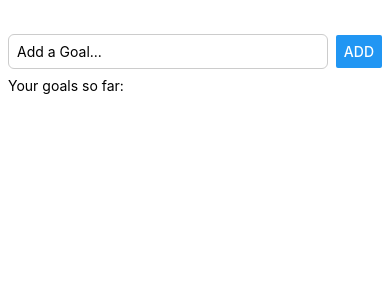
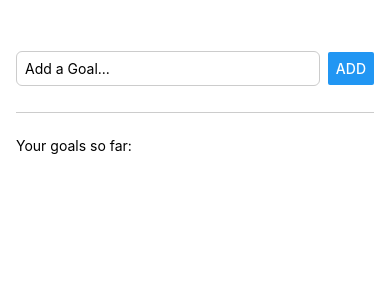
Before and after one commit to VictorMLima98/react_native_course, a React Native app: screen / in a window 390 px wide. Shown: the top 300 px of the page. Built offline with nearby package versions, Linux system fonts and the light colour scheme.

Commit message:
Improve main layout

```diff
--- a/App.js
+++ b/App.js
@@ -4,16 +4,17 @@ import { Pressable, StyleSheet, Button, Text, TextInput, View } from 'react-nati
 export default function App() {
 	return (
 		<View style={
-			styles.container
+			styles.appContainer
 		}>
 			<StatusBar style='auto' />
 
 			<View style={styles.inputContainer}>
 				<TextInput style={styles.textInput} placeholder="Add a Goal..." />
+
 				<Button title="Add" />
 			</View>
 
-			<View>
+			<View style={styles.listContainer}>
 				<Text>Your goals so far:</Text>
 			</View>
 		</View>
@@ -21,16 +22,20 @@ export default function App() {
 }
 
 const styles = StyleSheet.create({
-	container: {
-		paddingTop: 34,
-		paddingHorizontal: 8
+	appContainer: {
+		flex: 1,
+		paddingTop: 24,
+		paddingHorizontal: 16
 	},
 
 	inputContainer: {
+		flex: 1,
 		flexDirection: 'row',
-		justifyContent: "space-between",
+		justifyContent: 'space-between',
 		alignItems: 'center',
-		marginBottom: 8
+		marginBottom: 24,
+		borderBottomWidth: 1,
+		borderBottomColor: '#ccc'
 	},
 
 	textInput: {
@@ -40,5 +45,9 @@ const styles = StyleSheet.create({
 		borderRadius: 6,
 		marginRight: 8,
 		padding: 8
+	},
+
+	listContainer: {
+		flex: 8,
 	}
 });
```
